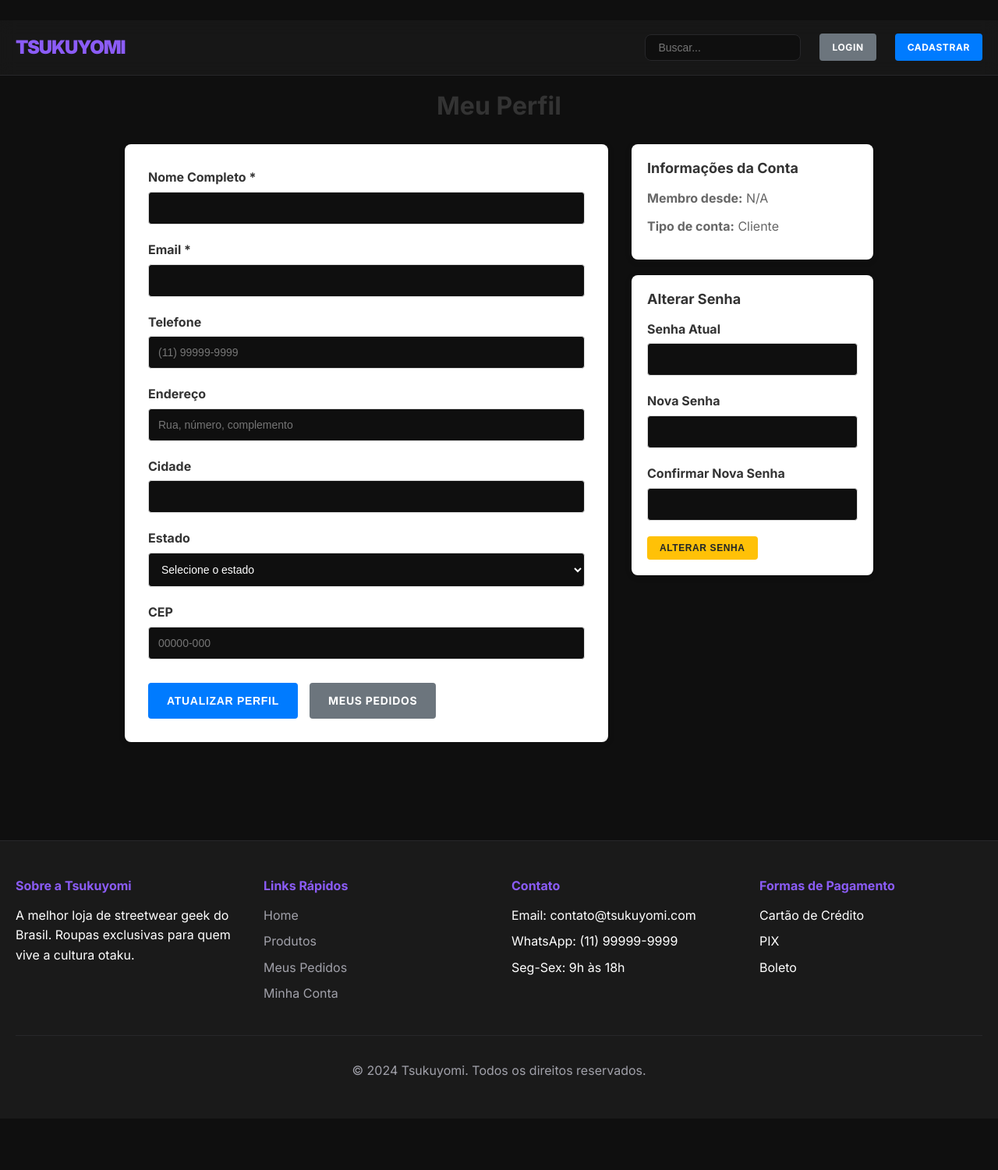
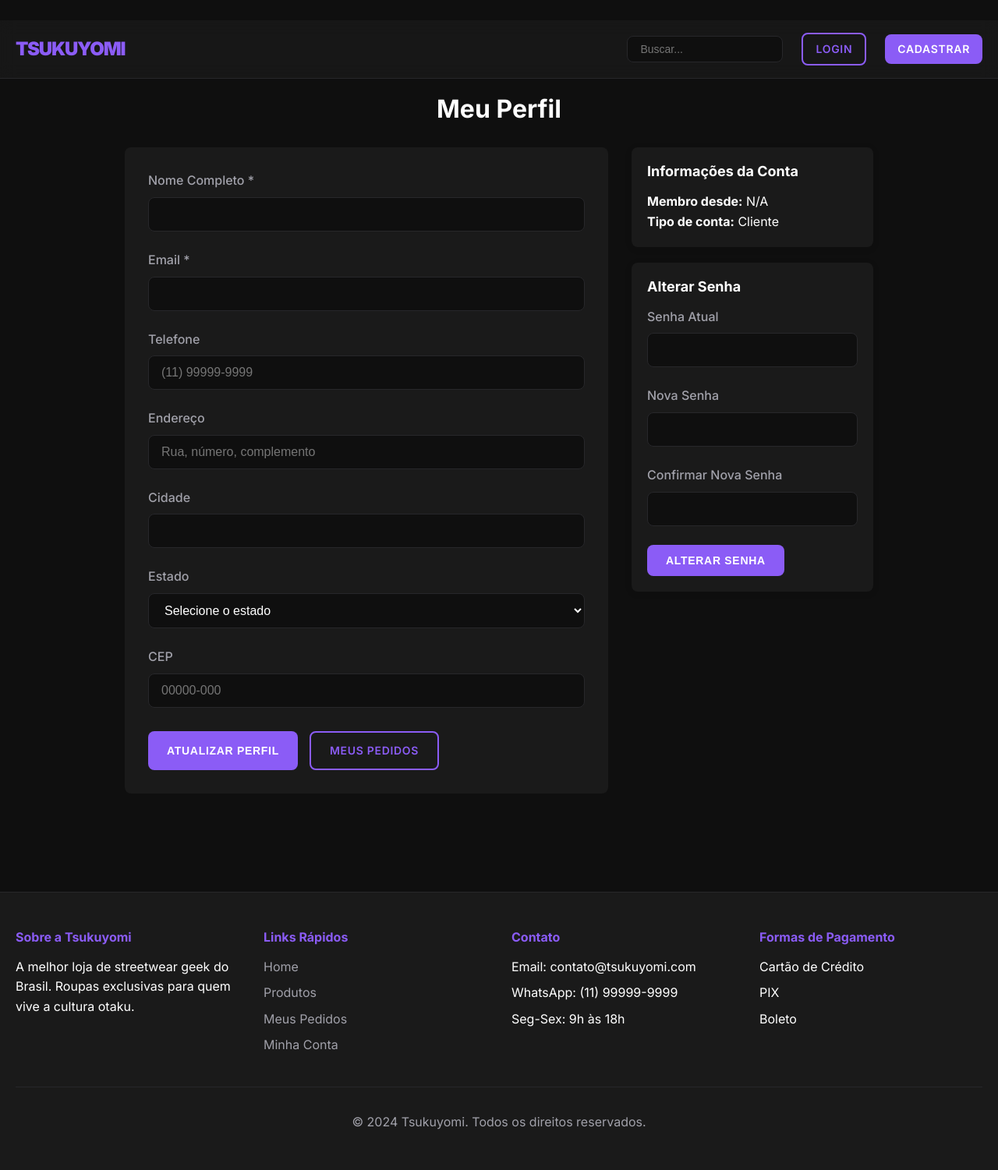
Before and after one commit to DevZIKIII/Tsukuyomi, a PHP site: page /views/users/profile.php in a window 1280 px wide. Shown: the whole page at 78% size. Before the commit the page ends 1383 px from the top, so only its background shows below. Run offline with PHP 8.4, Linux system fonts and the light colour scheme; data comes from the database, SQL or seed files in the repository.

Commit message:
CSS concertado, melhoria em pedidos e perfil

```diff
--- a/public/css/style.css
+++ b/public/css/style.css
@@ -151,6 +151,63 @@ nav {
     background-color: var(--surface-color);
     color: var(--text-primary);
     white-space: nowrap;
+}
+
+.profile-container {
+    max-width: 1000px;
+    margin: 0 auto;
+    padding: 20px;
+}
+
+.profile-form {
+    background-color: var(--surface-color);
+    padding: 30px;
+    border-radius: 8px;
+    color: white;
+}
+
+.profile-header {
+    text-align: center;
+    margin-bottom: 30px;
+}
+
+.profile-content {
+    display: grid;
+    grid-template-columns: 2fr 1fr;
+    gap: 30px;
+    align-items: start;
+}
+
+.profile-info {
+    display: flex;
+    flex-direction: column;
+    gap: 20px;
+}
+
+.form-group label {
+    display: block;
+    margin-bottom: 5px;
+    font-weight: bold;
+}
+
+.form-actions {
+    display: flex;
+    gap: 15px;
+    margin-top: 30px;
+}
+
+
+
+.info-card {
+    background-color: var(--surface-color);
+    padding: 20px;
+    border-radius: 8px;
+    box-shadow: 0 2px 10px rgba(0, 0, 0, 0.1);
+}
+
+.info-card h3 {
+    margin: 0 0 15px 0;
+    font-size: 18px;
 }
 
 .nav-actions {
--- a/views/users/profile.php
+++ b/views/users/profile.php
@@ -1,5 +1,4 @@
 <?php
-// SOLUÇÃO DEFINITIVA: Include com fallbacks
 if (file_exists('../views/layout/header.php')) {
     include '../views/layout/header.php';
 } elseif (file_exists('../../views/layout/header.php')) {
@@ -152,7 +151,7 @@ if (file_exists('../views/layout/header.php')) {
                                class="form-control" required>
                     </div>
 
-                    <button type="submit" class="btn btn-warning btn-sm">Alterar Senha</button>
+                    <button type="submit" class="btn btn-primary">Alterar Senha</button>
                 </form>
             </div>
         </div>
@@ -217,137 +216,6 @@ document.addEventListener('DOMContentLoaded', function() {
 </script>
 
 <style>
-.profile-container {
-    max-width: 1000px;
-    margin: 0 auto;
-    padding: 20px;
-}
-
-.profile-header {
-    text-align: center;
-    margin-bottom: 30px;
-}
-
-.profile-header h2 {
-    color: #333;
-    margin: 0;
-}
-
-.profile-content {
-    display: grid;
-    grid-template-columns: 2fr 1fr;
-    gap: 30px;
-    align-items: start;
-}
-
-.profile-form {
-    background: white;
-    padding: 30px;
-    border-radius: 8px;
-    box-shadow: 0 2px 10px rgba(0,0,0,0.1);
-}
-
-.profile-info {
-    display: flex;
-    flex-direction: column;
-    gap: 20px;
-}
-
-.info-card {
-    background: white;
-    padding: 20px;
-    border-radius: 8px;
-    box-shadow: 0 2px 10px rgba(0,0,0,0.1);
-}
-
-.info-card h3 {
-    margin: 0 0 15px 0;
-    color: #333;
-    font-size: 18px;
-}
-
-.info-card p {
-    margin: 0 0 10px 0;
-    color: #666;
-}
-
-.form-group {
-    margin-bottom: 20px;
-}
-
-.form-group label {
-    display: block;
-    margin-bottom: 5px;
-    font-weight: bold;
-    color: #333;
-}
-
-.form-control {
-    width: 100%;
-    padding: 12px;
-    border: 1px solid #ddd;
-    border-radius: 4px;
-    font-size: 14px;
-    box-sizing: border-box;
-}
-
-.form-control:focus {
-    border-color: #007bff;
-    outline: none;
-    box-shadow: 0 0 0 2px rgba(0, 123, 255, 0.25);
-}
-
-.form-actions {
-    display: flex;
-    gap: 15px;
-    margin-top: 30px;
-}
-
-.btn {
-    padding: 12px 24px;
-    border: none;
-    border-radius: 4px;
-    cursor: pointer;
-    text-decoration: none;
-    display: inline-block;
-    font-size: 14px;
-    font-weight: bold;
-    text-align: center;
-    transition: background-color 0.3s;
-}
-
-.btn-primary {
-    background-color: #007bff;
-    color: white;
-}
-
-.btn-primary:hover {
-    background-color: #0056b3;
-}
-
-.btn-secondary {
-    background-color: #6c757d;
-    color: white;
-}
-
-.btn-secondary:hover {
-    background-color: #545b62;
-}
-
-.btn-warning {
-    background-color: #ffc107;
-    color: #212529;
-}
-
-.btn-warning:hover {
-    background-color: #e0a800;
-}
-
-.btn-sm {
-    padding: 8px 16px;
-    font-size: 12px;
-}
-
 .alert {
     padding: 15px;
     border-radius: 4px;
@@ -358,7 +226,7 @@ document.addEventListener('DOMContentLoaded', function() {
     background: #d1e7dd;
     color: #0f5132;
     border: 1px solid #badbcc;
-}
+} */
 
 .alert-error {
     background: #f8d7da;
```
